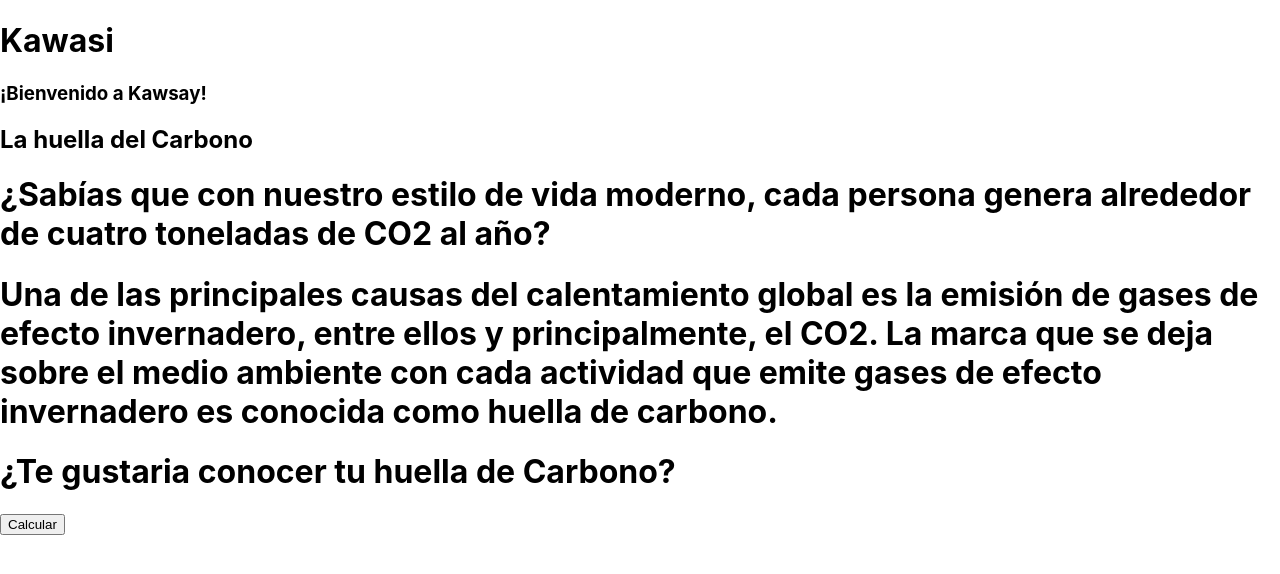
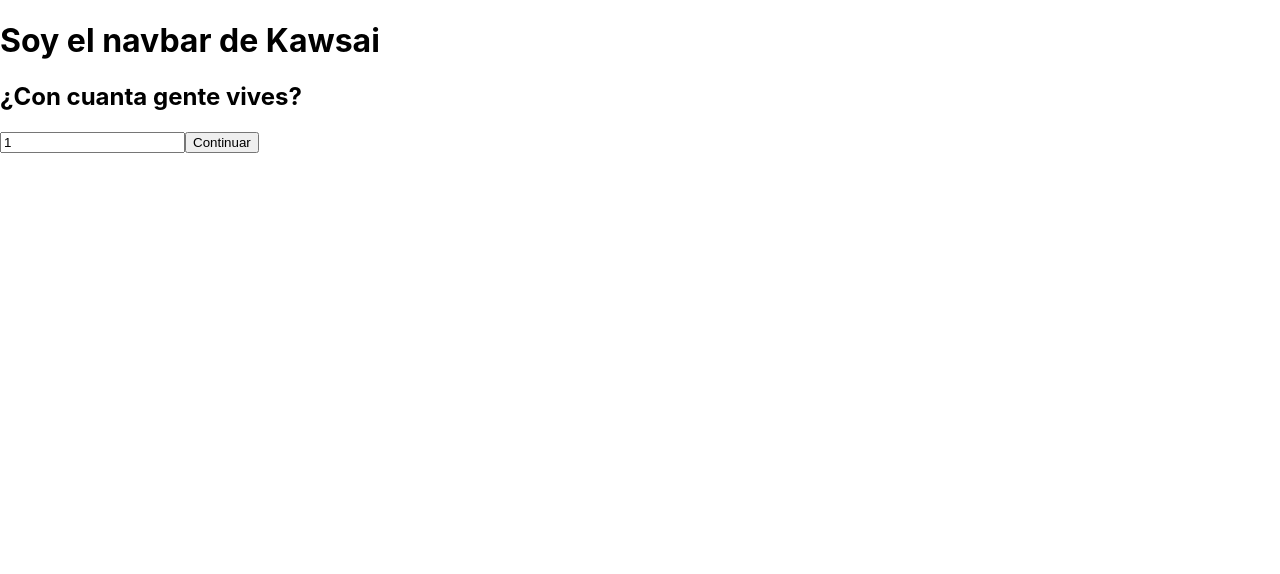
Before and after one commit to juanchoancap/Kawsay, a React (Create React App) app in the folder client/: page / in a window 1280 px wide. Both pictures are taken after a click on the button "Calcular". Shown: the top 574 px of the page. Built offline with nearby package versions, Linux system fonts and the light colour scheme.

Commit message:
preguntas

```diff
--- a/client/src/App.js
+++ b/client/src/App.js
@@ -1,7 +1,7 @@
 // import logo from "./logo.svg";
 import "./App.css";
 import NavBar from "./Components/NavBar";
-import QuestionsListContainer from "./Container/container";
+import QuestionsListContainer from "./Container/Container";
 
 function App() {
   return (
--- a/client/src/Components/NavBar/index.jsx
+++ b/client/src/Components/NavBar/index.jsx
@@ -2,7 +2,7 @@
     return (
         <>
         <h1>
-            Kawasi
+            Soy el navbar de Kawsai
         </h1>
         </>
     );
--- a/client/src/Container/container.jsx
+++ b/client/src/Container/container.jsx
@@ -1,5 +1,5 @@
 import { BrowserRouter, Switch, Route } from "react-router-dom";
-import Calculator from "../Calculator/Calculator";
+import Calculator from "../calculator/Calculator";
 
 const QuestionsListContainer = () => {
   return (
--- a/client/src/calculator/Calculator.jsx
+++ b/client/src/calculator/Calculator.jsx
@@ -1,4 +1,4 @@
-import React, { useState } from "react";
+import { useState } from "react";
 
 export default function Calculator() {
   const [page, setPage] = useState({
@@ -94,44 +94,44 @@
         });
         setPage({
           ...page,
-          [page.start]: !page.start,
-          [page.question1]: !page.question1,
+          start: false,
+          question1: true,
         });
         setLocation("question1");
         break;
       case "question1":
-        setPage({ ...page, [page.question1]: false, [page.question2]: true });
+        setPage({ ...page, question1: false, question2: true });
         setLocation("question2");
         console.log("mortadela2 es" + page.question1);
 
         break;
       case "question2":
-        setPage({ ...page, [page.question2]: false, [page.question3]: true });
+        setPage({ ...page, question2: false, question3: true });
         setLocation("question3");
         break;
       case "question3":
-        setPage({ ...page, [page.question3]: false, [page.question4]: true });
+        setPage({ ...page, question3: false, question4: true });
         setLocation("question4");
         break;
       case "question4":
         if (input.useCar) {
           setPage({
             ...page,
-            [page.question4]: false,
-            [page.question4A]: true,
+            question4: false,
+            question4A: true,
           });
           setLocation("question4A");
         } else {
-          setPage({ ...page, [page.question4]: false, [page.question5]: true });
+          setPage({ ...page, question4: false, question5: true });
           setLocation("question5");
         }
         break;
       case "question4A":
-        setPage({ ...page, [page.question4A]: false, [page.question4B]: true });
+        setPage({ ...page, question4A: false, question4B: true });
         setLocation("question4B");
         break;
       case "question4B":
-        setPage({ ...page, [page.question4B]: false, [page.question5]: true });
+        setPage({ ...page, question4B: false, question5: true });
         setLocation("question5");
         break;
       case "question5":
@@ -207,17 +207,17 @@
         if (input.publicTransport) {
           setPage({
             ...page,
-            [page.question5]: false,
-            [page.question5A]: true,
+            question5: false,
+            question5A: true,
           });
           setLocation("question5A");
         } else {
-          setPage({ ...page, [page.question5]: false, [page.result]: true });
+          setPage({ ...page, question5: false, result: true });
           setLocation("result");
         }
         break;
       case "question5A":
-        setPage({ ...page, [page.question5A]: false, [page.question5B]: true });
+        setPage({ ...page, question5A: false, question5B: true });
         setLocation("question5B");
         break;
       case "question5B":
@@ -252,11 +252,11 @@
           ...input,
           [input.total]: input.total + input.publicTotal / quantity,
         });
-        setPage({ ...page, [page.question5B]: false, [page.result]: true });
+        setPage({ ...page, question5B: false, result: true });
         setLocation("result");
         break;
       default:
-        setPage({ ...page, [page.result]: false, [page.start]: true });
+        setPage({ ...page, result: false, start: true });
         setLocation("start");
         break;
     }
@@ -290,12 +290,75 @@
       )}
       {page.question1 ? (
         <div>
-          <h1>¿Sabias que la mortadela es piola?</h1>
+          <h2>¿Con cuanta gente vives?</h2>
+      <input
+        name="people"
+        value={input.people}
+        placeholder="Ingrese la cantidad"
+      />
+      <button
+        onClick={() =>
+          handleButton()}>Continuar</button>
         </div>
       ) : (
         <div />
       )}
-      {page.question2 ? <div></div> : <div />}
+      {page.question2 ? <div>
+        <h2>¿Cuales de estos electrodomesticos utilizas?</h2>
+      <h1>(puede marcar tantos como quiera)</h1>
+      <input
+        type="checkbox"
+        onClick={setInput({ ...input, pc: false })}
+        checked={false}
+      >
+        PC
+      </input>
+      <input
+        type="checkbox"
+        onClick={setInput({ ...input, radio: false })}
+        checked={false}
+      >
+        Radio
+      </input>
+      <input
+        type="checkbox"
+        onClick={setInput({ ...input, impresora: false })}
+        checked={false}
+      >
+        Impresora
+      </input>
+      <input
+        type="checkbox"
+        onClick={setInput({ ...input, microondas: false })}
+        checked={false}
+      >
+        Microondas
+      </input>
+      <input
+        type="checkbox"
+        onClick={setInput({ ...input, dispenser: !false })}
+        checked={false}
+      >
+        Dispenser
+      </input>
+      <input
+        type="checkbox"
+        onClick={setInput({ ...input, pava: false })}
+        checked={false}
+      >
+        Pava electrica
+      </input>
+      <input
+        type="checkbox"
+        onClick={setInput({ ...input, lavarropa: false })}
+        checked={false}
+      >
+        Lavarropa
+      </input>
+      <button
+        onClick={() =>
+          handleButton()}>Continuar</button>
+      </div> : <div />}
       {page.question3 ? <div></div> : <div />}
       {page.question4 ? <div></div> : <div />}
       {page.question4A ? <div></div> : <div />}
@@ -306,4 +369,4 @@
       {page.result ? <div></div> : <div />}
     </div>
   );
-}
+};
--- a/client/src/calculator/Question2.jsx
+++ b/client/src/calculator/Question2.jsx
@@ -1,9 +1,9 @@
 import React, { useState } from "react";
-import { useHistory, useLocation } from "react-router-dom";
+import { useLocation } from "react-router-dom";
 
 export default function Question2(props) {
   const location = useLocation();
-  const { push } = useHistory();
+  // const { push } = useHistory();
   const [input, setInput] = useState({
     pc: false,
     radio: false,
```
